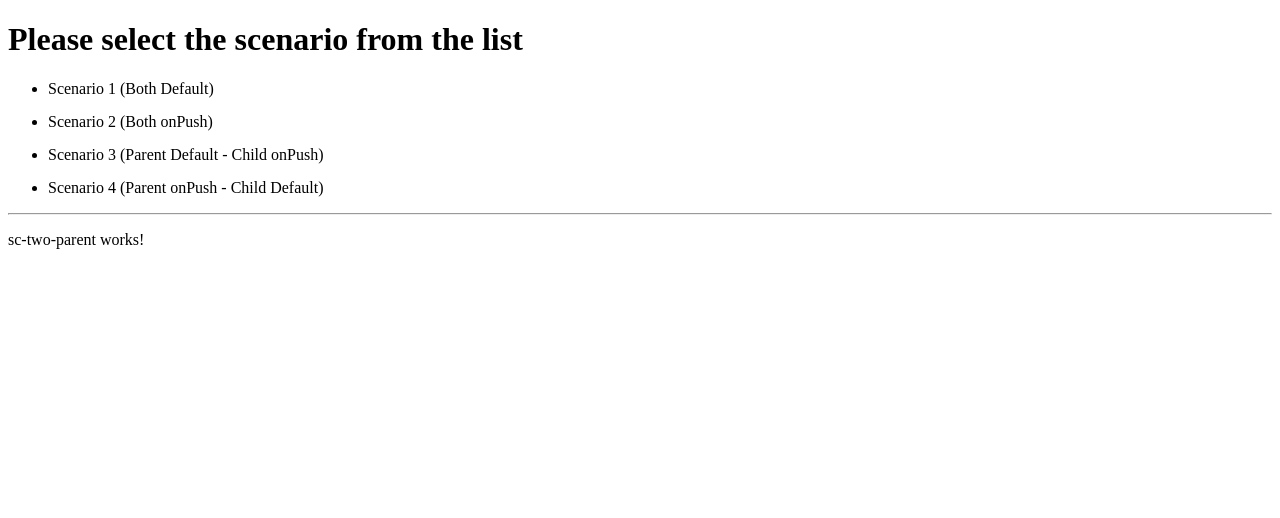
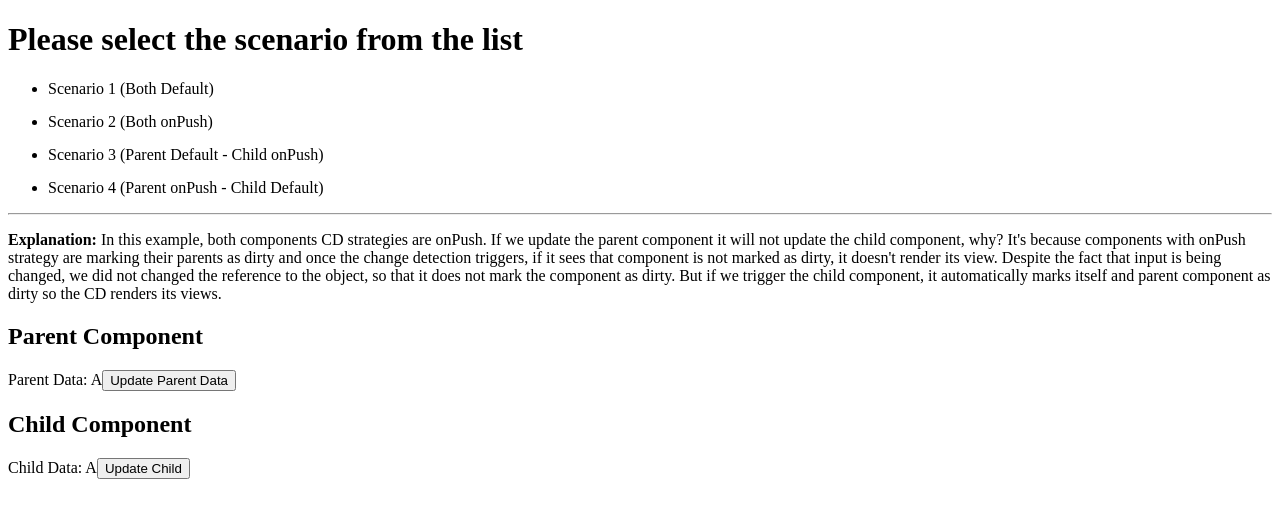
Before and after one commit to Andriameladze/interview-task, an Angular app: page /sc-2 in a window 1280 px wide. Shown: the top 518 px of the page. Built offline with nearby package versions, Linux system fonts and the light colour scheme.

Commit message:
add explanation for sc 2

```diff
--- a/src/app/components/scenario-1/sc-one-parent/sc-one-parent.component.html
+++ b/src/app/components/scenario-1/sc-one-parent/sc-one-parent.component.html
@@ -1,5 +1,5 @@
 <p>
-  <b>Explanation</b> So, in this case we are using default cd strategy in both
+  <b>Explanation:</b> So, in this case we are using default cd strategy in both
   components, meaning that the data will be re-rendered in any case, despite the
   fact that we are not changing the reference to the object and only updating
   its property
--- a/src/app/components/scenario-2/sc-two-child/sc-two-child.component.html
+++ b/src/app/components/scenario-2/sc-two-child/sc-two-child.component.html
@@ -1 +1,5 @@
-<p>sc-two-child works!</p>
+<h2>Child Component</h2>
+<span>Child Data: {{ childData.name }}</span>
+<button (click)="updateChild()">Update Child</button>
+
+<br />
--- a/src/app/components/scenario-2/sc-two-child/sc-two-child.component.ts
+++ b/src/app/components/scenario-2/sc-two-child/sc-two-child.component.ts
@@ -1,4 +1,4 @@
-import { ChangeDetectionStrategy, Component } from '@angular/core';
+import { ChangeDetectionStrategy, Component, Input } from '@angular/core';
 
 @Component({
   selector: 'app-sc-two-child',
@@ -8,4 +8,10 @@ import { ChangeDetectionStrategy, Component } from '@angular/core';
   styleUrl: './sc-two-child.component.scss',
   changeDetection: ChangeDetectionStrategy.OnPush,
 })
-export class ScTwoChildComponent {}
+export class ScTwoChildComponent {
+  @Input() childData = { name: '' };
+
+  updateChild() {
+    this.childData.name = 'C';
+  }
+}
--- a/src/app/components/scenario-2/sc-two-parent/sc-two-parent.component.html
+++ b/src/app/components/scenario-2/sc-two-parent/sc-two-parent.component.html
@@ -1 +1,21 @@
-<p>sc-two-parent works!</p>
+<p>
+  <b>Explanation:</b> In this example, both components CD strategies are onPush.
+  If we update the parent component it will not update the child component, why?
+  It's because components with onPush strategy are marking their parents as
+  dirty and once the change detection triggers, if it sees that component is not
+  marked as dirty, it doesn't render its view. Despite the fact that input is
+  being changed, we did not changed the reference to the object, so that it does
+  not mark the component as dirty. But if we trigger the child component, it
+  automatically marks itself and parent component as dirty so the CD renders its
+  views.
+</p>
+
+<h2>Parent Component</h2>
+
+<span>Parent Data: {{ parentData.name }}</span>
+
+<button (click)="changeData()">Update Parent Data</button>
+
+<br />
+
+<app-sc-two-child [childData]="parentData"></app-sc-two-child>
--- a/src/app/components/scenario-2/sc-two-parent/sc-two-parent.component.ts
+++ b/src/app/components/scenario-2/sc-two-parent/sc-two-parent.component.ts
@@ -1,11 +1,21 @@
 import { ChangeDetectionStrategy, Component } from '@angular/core';
+import { ScTwoChildComponent } from '../sc-two-child/sc-two-child.component';
 
 @Component({
   selector: 'app-sc-two-parent',
   standalone: true,
-  imports: [],
+  imports: [ScTwoChildComponent],
   templateUrl: './sc-two-parent.component.html',
   styleUrl: './sc-two-parent.component.scss',
   changeDetection: ChangeDetectionStrategy.OnPush,
 })
-export class ScTwoParentComponent {}
+export class ScTwoParentComponent {
+  parentData = { name: 'A' };
+
+  changeData() {
+    this.parentData.name = 'B';
+  }
+  test() {
+    this.parentData = { name: 'Test' };
+  }
+}
```
